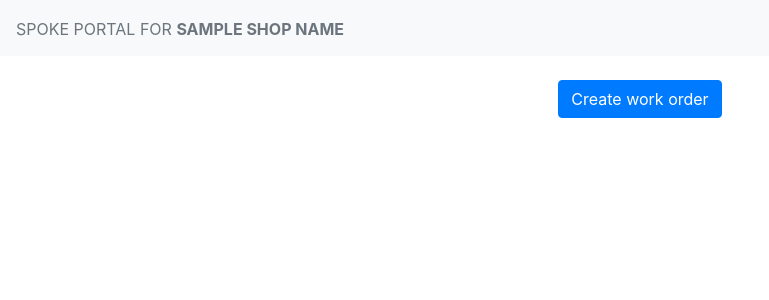
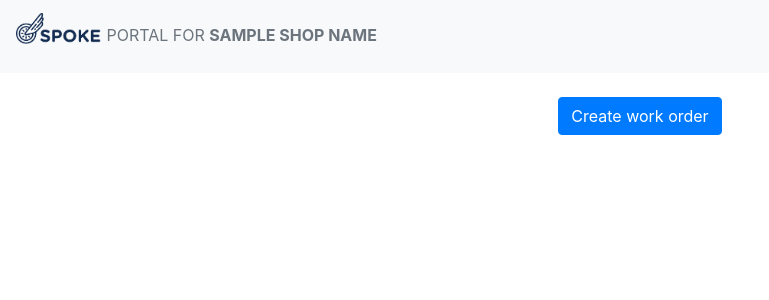
Before and after one commit to Spoke-Repair/Delivery-Back-End, a Flask app: template templates/repair_complete.html in a window 1280 px wide. Shown: the top 300 px of the page, without its empty margins (0-769 px from the left). Run offline with Flask 2, Linux system fonts and the light colour scheme; the template is opened without the code that fills it: most values are stand-ins (such as "Sample title", 1, 10 or a date in 2020); data that the repository does not hold is empty; some libraries are stand-ins or nearby versions.

Commit message:
added spoke logo to app header

```diff
--- a/sheets.googleapis.com-python.json
+++ b/sheets.googleapis.com-python.json
@@ -1 +1 @@
-{"access_token": "ya29.Gl2wBXDHaNwHq3i939Ccvw9o5Vr_NYlYE_yMxnsHzFUDGWM716o2MnfKKK3ZX36wY-09bjv9SvVgEpz-2ZL7ZncAHH_o5-4xbNzQfyaXj-qSb9wDKg_xwjQz6pqz03Y", "client_id": "1004869647701-jhqqvirrg08ep7nctvkg5rfloggq0v71.apps.googleusercontent.com", "client_secret": "FQ67HObluK-3JJ6wJRC2ZlGi", "refresh_token": "1/py5Vi9ss00o-ROY4imoettpxePJOtl-DmD7ghxDovH0", "token_expiry": "2018-05-03T08:13:56Z", "token_uri": "https://accounts.google.com/o/oauth2/token", "user_agent": "pygsheets", "revoke_uri": "https://accounts.google.com/o/oauth2/revoke", "id_token": null, "id_token_jwt": null, "token_response": {"access_token": "ya29.Gl2wBXDHaNwHq3i939Ccvw9o5Vr_NYlYE_yMxnsHzFUDGWM716o2MnfKKK3ZX36wY-09bjv9SvVgEpz-2ZL7ZncAHH_o5-4xbNzQfyaXj-qSb9wDKg_xwjQz6pqz03Y", "expires_in": 3600, "token_type": "Bearer"}, "scopes": ["https://www.googleapis.com/auth/spreadsheets", "https://www.googleapis.com/auth/drive"], "token_info_uri": "https://www.googleapis.com/oauth2/v3/tokeninfo", "invalid": false, "_class": "OAuth2Credentials", "_module": "oauth2client.client"}
+{"access_token": "ya29.Gl2zBYulP_RFz8QNPIZjXWbcPHOTUyoas1-Ppckwakwl3XiO9bydURCSiClolHF6ksVqLPjWlFe-vxiOAp7KUpFUko52-XX2dID5VYEsEiMRidZN8-VTcPRHiGnIELs", "client_id": "1004869647701-jhqqvirrg08ep7nctvkg5rfloggq0v71.apps.googleusercontent.com", "client_secret": "FQ67HObluK-3JJ6wJRC2ZlGi", "refresh_token": "1/py5Vi9ss00o-ROY4imoettpxePJOtl-DmD7ghxDovH0", "token_expiry": "2018-05-06T23:01:57Z", "token_uri": "https://accounts.google.com/o/oauth2/token", "user_agent": "pygsheets", "revoke_uri": "https://accounts.google.com/o/oauth2/revoke", "id_token": null, "id_token_jwt": null, "token_response": {"access_token": "ya29.Gl2zBYulP_RFz8QNPIZjXWbcPHOTUyoas1-Ppckwakwl3XiO9bydURCSiClolHF6ksVqLPjWlFe-vxiOAp7KUpFUko52-XX2dID5VYEsEiMRidZN8-VTcPRHiGnIELs", "expires_in": 3600, "token_type": "Bearer"}, "scopes": ["https://www.googleapis.com/auth/drive", "https://www.googleapis.com/auth/spreadsheets"], "token_info_uri": "https://www.googleapis.com/oauth2/v3/tokeninfo", "invalid": false, "_class": "OAuth2Credentials", "_module": "oauth2client.client"}
--- a/templates/repair_complete.html
+++ b/templates/repair_complete.html
@@ -11,7 +11,7 @@
 	<!-- Image and text -->
 	<nav class="navbar sticky-top navbar-light bg-light">
 	  <a class="navbar-brand" href="#">
-		    <span class="text-secondary text-uppercase" style="font-size: 12pt;">Spoke Portal for <span class="font-weight-bold">{{shopName}}</span></span>
+		    <span class="text-secondary text-uppercase" style="font-size: 12pt;"><img style="max-height: 47px;padding-bottom: 13px; padding-right: 1px;" src="imgs/logo-title.png"> Portal for <span class="font-weight-bold">{{shopName}}</span></span>
 	  </a>
 	</nav>
 	<div id="customers"></div>
```
Also changed, not shown: static/imgs/logo-title.png (added).
